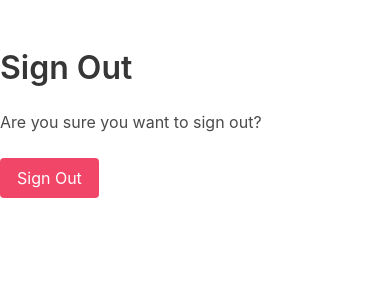
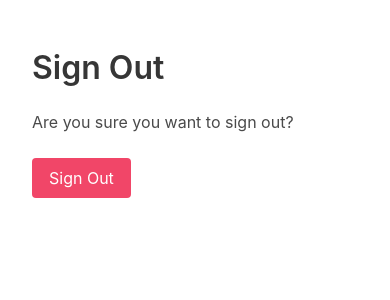
Before and after one commit to srobo/helpdesk-system, a Django app: page /auth/logout/ in a window 390 px wide. Shown: the part 52-352 px from the top of the page. Run offline with Django 3.2, Linux system fonts and the light colour scheme; the visitor is signed in with stand-in values (Sample User, id 1); some libraries are stand-ins or nearby versions.

Commit message:
Fix layout width on mobile

```diff
--- a/helpdesk/templates/layouts/base_app.html
+++ b/helpdesk/templates/layouts/base_app.html
@@ -3,7 +3,7 @@
 {% block body %}
   {% include "inc/nav/nav.html" %}
   <main>
-    <div class="container" style="margin-top: 1em;">
+    <div class="container is-fluid" style="margin-top: 1em;">
       <div class="columns is-flex is-vcentered">
         <div class="column">
           <h2 class="title" style="margin-bottom: 0.3em;">{% block page_title %}{% endblock %}</h2>
```
